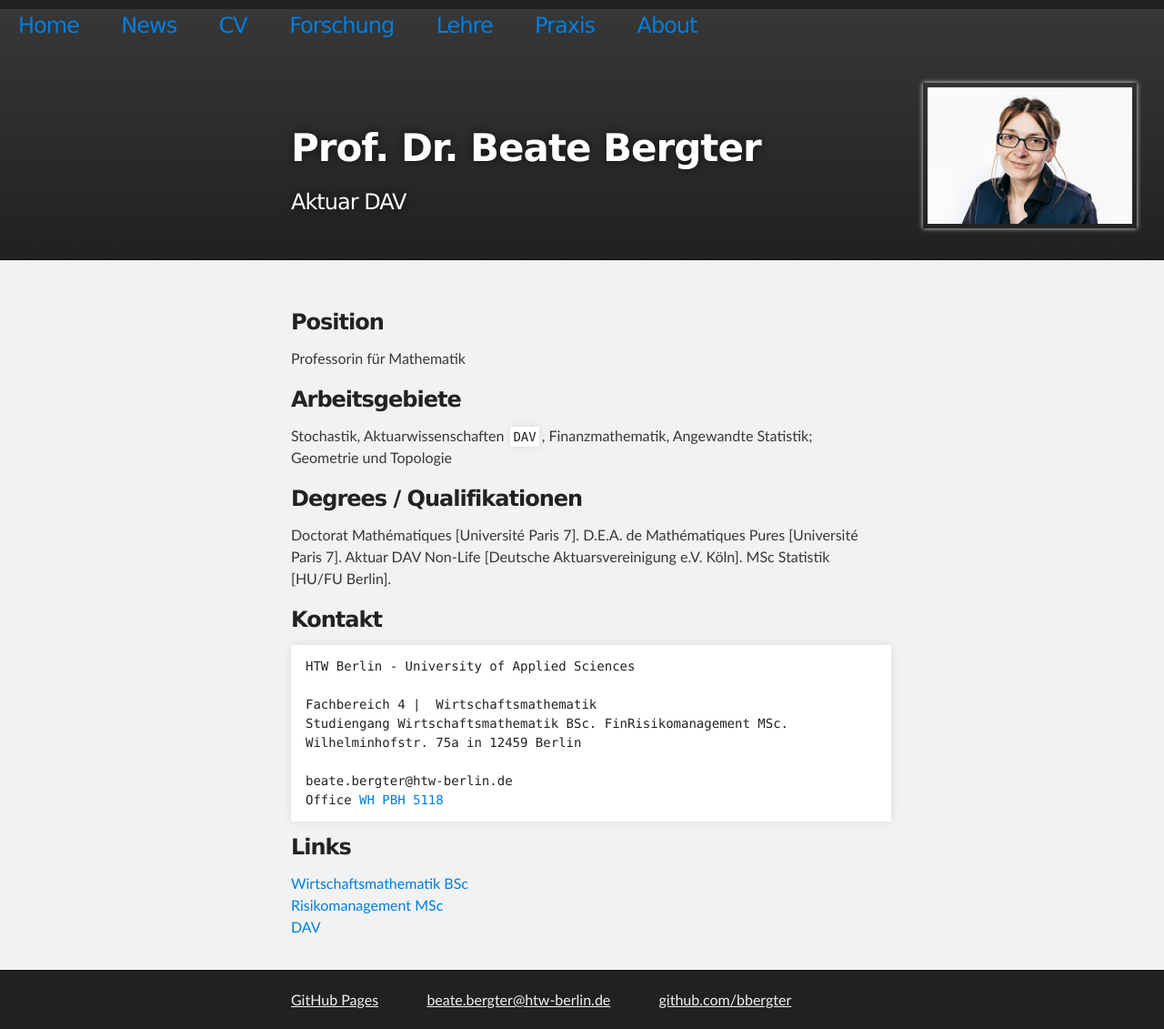
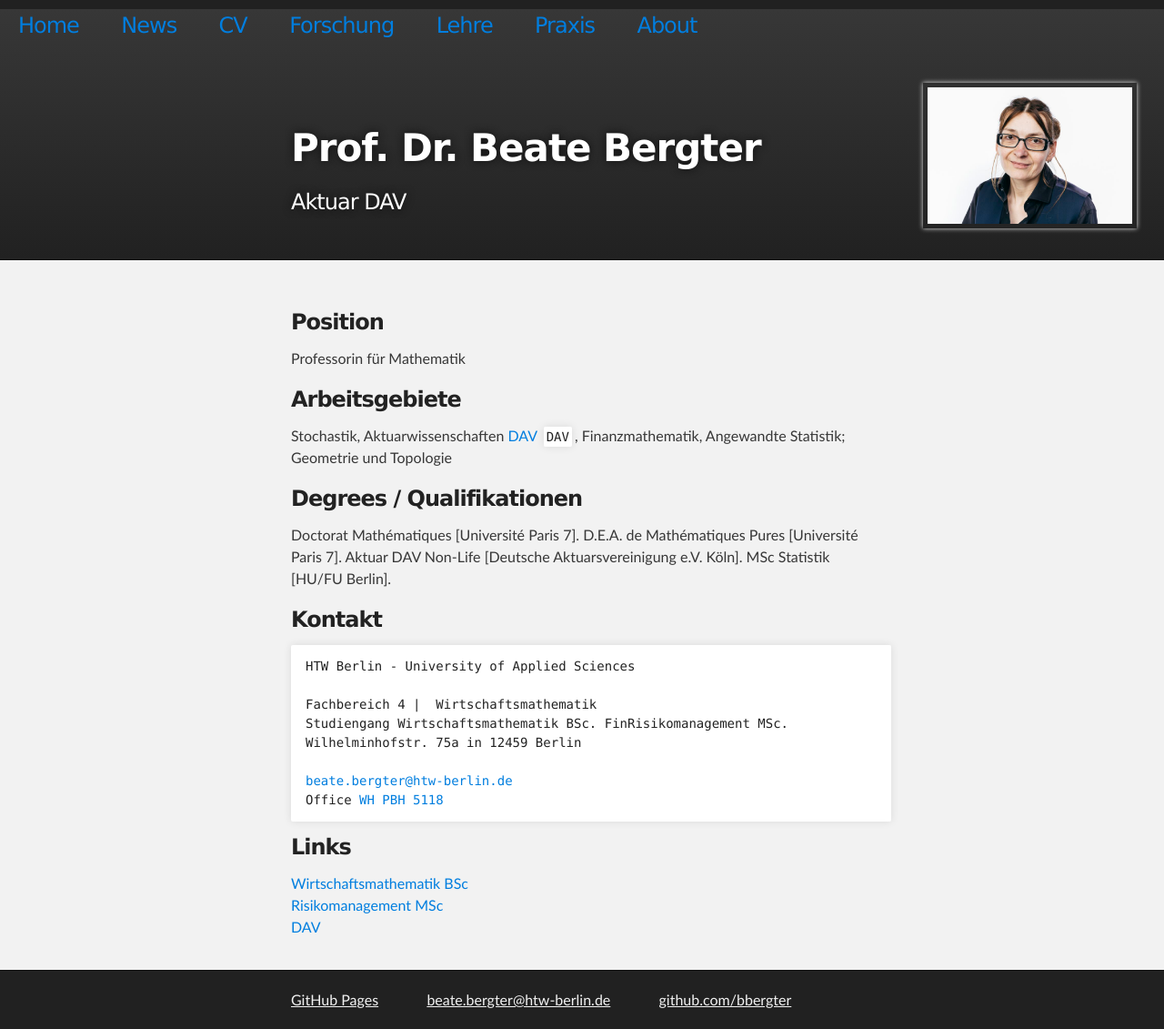
Before and after one commit to bbergter/bbergter, a Jekyll site: the page index.html, which Jekyll copies as it is, in a window 1280 px wide. Shown: the whole page at 91% size. Built offline with Jekyll 4.4.1, drawn with Linux system fonts in a browser that asks for light colours.

Commit message:
Update index.html

```diff
--- a/index.html
+++ b/index.html
@@ -62,7 +62,7 @@
 
 
 <h3>Arbeitsgebiete</h3>
-<p>Stochastik, Aktuarwissenschaften <code>DAV</code>, Finanzmathematik, Angewandte Statistik; <br>Geometrie und Topologie</p>
+<p>Stochastik, Aktuarwissenschaften <a href="http://aktuar.de/" target="_blank">DAV</a> <code>DAV</code>, Finanzmathematik, Angewandte Statistik; <br>Geometrie und Topologie</p>
 
 <h3>Degrees / Qualifikationen</h3>
 <p> Doctorat Mathématiques [Université Paris 7]. D.E.A. de Mathématiques Pures [Université Paris 7].
@@ -76,7 +76,7 @@ Fachbereich 4 |  Wirtschaftsmathematik
 Studiengang Wirtschaftsmathematik BSc. FinRisikomanagement MSc.
 Wilhelminhofstr. 75a in 12459 Berlin
 
-beate.bergter@htw-berlin.de
+<a href="mailto:beate.bergter@htw-berlin.de">beate.bergter@htw-berlin.de</a>
 Office <a href="http://youtu.be/cewuqc1zl4g" target="_blank">WH PBH 5118</a>
 </code></pre>
 
```
